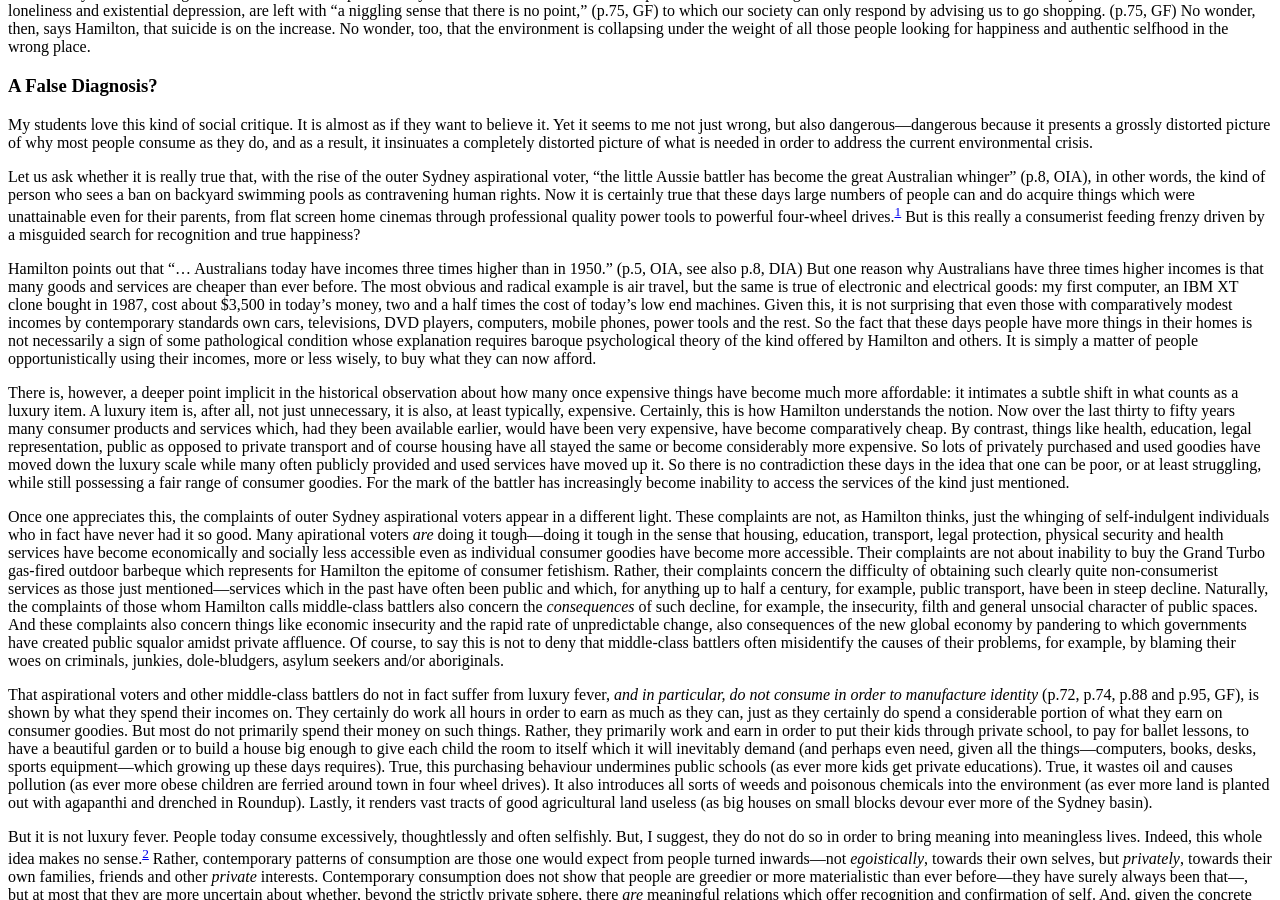
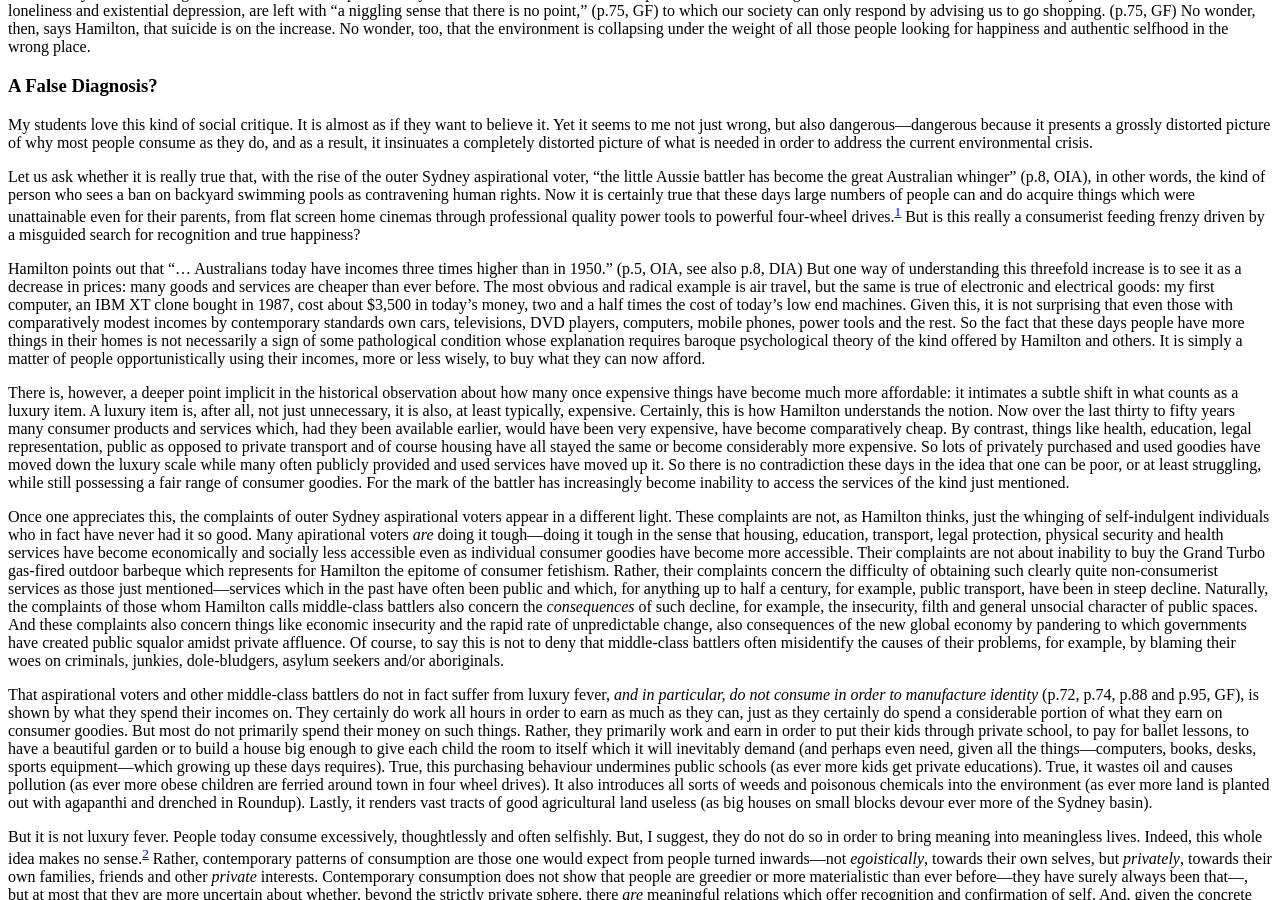
Before and after one commit to klepas/bruins-site, a Jekyll site: the page built from papers/_posts/2004-07-02-Green-Fever-about-Luxury.md, in a window 1280 px wide and 900 px high, scrolled down 873 px. Built offline with Jekyll 4.4.1, drawn with Linux system fonts in a browser that asks for light colours; nearby versions of some CDN libraries; some web fonts are replaced.

Commit message:
revision of green fever paper

```diff
--- a/papers/_posts/2004-07-02-Green-Fever-about-Luxury.md
+++ b/papers/_posts/2004-07-02-Green-Fever-about-Luxury.md
@@ -23,7 +23,7 @@ My students love this kind of social critique. It is almost as if they want to b
 
 Let us ask whether it is really true that, with the rise of the outer Sydney aspirational voter, “the little Aussie battler has become the great Australian whinger” (p.8, OIA), in other words, the kind of person who sees a ban on backyard swimming pools as contravening human rights. Now it is certainly true that these days large numbers of people can and do acquire things which were unattainable even for their parents, from flat screen home cinemas through professional quality power tools to powerful four-wheel drives.[^1] But is this really a consumerist feeding frenzy driven by a misguided search for recognition and true happiness?
 
-Hamilton points out that “… Australians today have incomes three times higher than in 1950.” (p.5, OIA, see also p.8, DIA) But one reason why Australians have three times higher incomes is that many goods and services are cheaper than ever before. The most obvious and radical example is air travel, but the same is true of electronic and electrical goods: my first computer, an IBM XT clone bought in 1987, cost about $3,500 in today’s money, two and a half times the cost of today’s low end machines. Given this, it is not surprising that even those with comparatively modest incomes by contemporary standards own cars, televisions, DVD players, computers, mobile phones, power tools and the rest. So the fact that these days people have more things in their homes is not necessarily a sign of some pathological condition whose explanation requires baroque psychological theory of the kind offered by Hamilton and others. It is simply a matter of people opportunistically using their incomes, more or less wisely, to buy what they can now afford.
+Hamilton points out that “… Australians today have incomes three times higher than in 1950.” (p.5, OIA, see also p.8, DIA) But one way of understanding this threefold increase is to see it as a decrease in prices: many goods and services are cheaper than ever before. The most obvious and radical example is air travel, but the same is true of electronic and electrical goods: my first computer, an IBM XT clone bought in 1987, cost about $3,500 in today’s money, two and a half times the cost of today’s low end machines. Given this, it is not surprising that even those with comparatively modest incomes by contemporary standards own cars, televisions, DVD players, computers, mobile phones, power tools and the rest. So the fact that these days people have more things in their homes is not necessarily a sign of some pathological condition whose explanation requires baroque psychological theory of the kind offered by Hamilton and others. It is simply a matter of people opportunistically using their incomes, more or less wisely, to buy what they can now afford.
 
 There is, however, a deeper point implicit in the historical observation about how many once expensive things have become much more affordable: it intimates a subtle shift in what counts as a luxury item. A luxury item is, after all, not just unnecessary, it is also, at least typically, expensive. Certainly, this is how Hamilton understands the notion. Now over the last thirty to fifty years many consumer products and services which, had they been available earlier, would have been very expensive, have become comparatively cheap. By contrast, things like health, education, legal representation, public as opposed to private transport and of course housing have all stayed the same or become considerably more expensive. So lots of privately purchased and used goodies have moved down the luxury scale while many often publicly provided and used services have moved up it. So there is no contradiction these days in the idea that one can be poor, or at least struggling, while still possessing a fair range of consumer goodies. For the mark of the battler has increasingly become inability to access the services of the kind just mentioned.
 
```
Also changed, not shown: 1 other file.
